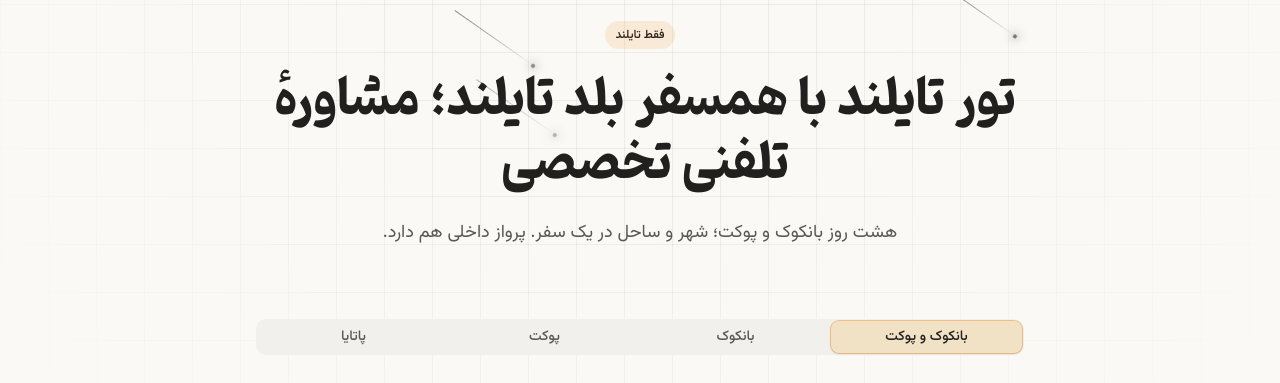
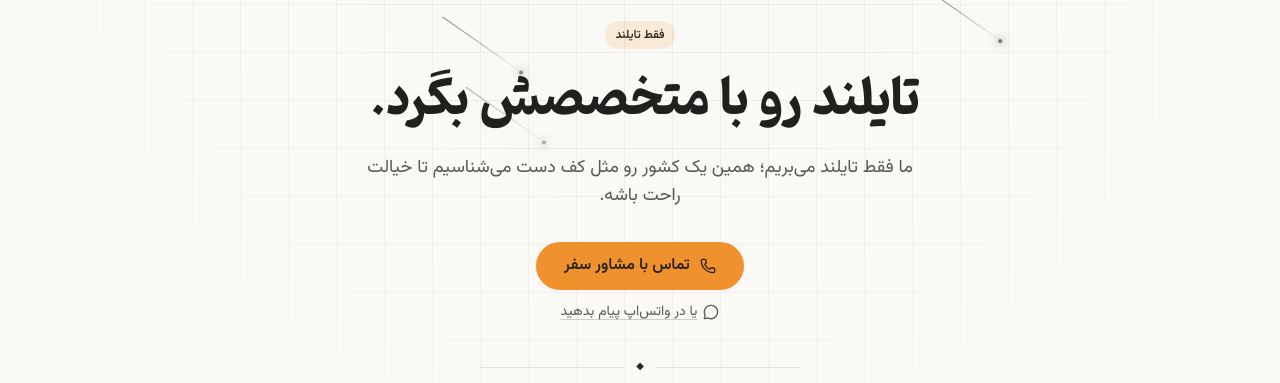
Before and after one commit to masoudroot/thailandgard, a Next.js app in the folder site/: page / in a window 1280 px wide. Shown: the part 178-561 px from the top of the page. Built offline with nearby package versions, Linux system fonts and the light colour scheme; no server answers; the database is empty.

Commit message:
تیتر و زیرتیتر تازهٔ هیرو خانه (تصمیم مسعود): تایلند رو با متخصصش بگرد.

```diff
--- a/site/components/site/HeroCapsule.tsx
+++ b/site/components/site/HeroCapsule.tsx
@@ -1,10 +1,8 @@
 "use client";
 
-import * as React from "react";
 import { MessageCircle, Phone } from "lucide-react";
 import { Badge } from "@/components/ui/badge";
 import { Button } from "@/components/ui/button";
-import { SegmentedControl } from "@/components/ui/segmented-control";
 import { Reveal } from "@/components/animations/reveal";
 import { BlurText } from "@/components/animations/blur-text";
 import { Meteors } from "@/components/animations/meteors";
@@ -25,38 +23,12 @@ import { Meteors } from "@/components/animations/meteors";
  * - تگ‌لاین «تایلند را درست ببین» حذف شد (موعظه‌ای + آویزان)
  * - نشان «فقط تایلند» (تمایز، نه تکرار تیتر)
  * - شهاب‌ها تک‌اجرا هستند تا با CTA رقابت نکنند
- * - زیرتیتر min-height دارد تا تعویض مقصد چیدمان را نپراند
+ * - زیرتیتر برند ثابت است (تصمیم مستقیم مسعود، ۱۴۰۵/۰۷/۲۰): کپسول انتخاب
+ *   مقصد حذف شد چون با زیرتیتر ثابت بی‌معنا می‌شد.
  * - امضای ایرانی (۱۴۰۵/۰۷/۲۰، نبض دیزاین): خط‌حایل مویی با لوزی کهربایی
  *   + جملهٔ انسانی زیر دکمه‌ها؛ نزدیک‌ترین زبان رجیستری: همان بلوک hero،
  *   بدون کامپوننت تازه؛ لحن خاکیِ برند («آدم جواب می‌دهد، نه ربات»)
  */
-/* ترتیب راست‌به‌چپ (دستور مسعود، ۱۴۰۵/۰۷/۲۰): گزینهٔ پیش‌فرض «بانکوک و پوکت»
-   اول می‌آید تا در چیدمان راست‌چین، راست‌ترین (نقطهٔ شروع خواندن) باشد. */
-const DESTINATIONS = [
-  {
-    value: "combo",
-    label: "بانکوک و پوکت",
-    suggestion: "هشت روز بانکوک و پوکت؛ شهر و ساحل در یک سفر. پرواز داخلی هم دارد.",
-  },
-  {
-    value: "bangkok",
-    label: "بانکوک",
-    suggestion: "سه شب بانکوک کافی است؛ معابد و بازار شناور با گشت فارسی‌زبان.",
-  },
-  {
-    value: "phuket",
-    label: "پوکت",
-    suggestion: "پنج شب پوکت؛ ساحل، جزیره‌گردی و غروب خلیج فانگ‌نگا.",
-  },
-  {
-    value: "pattaya",
-    label: "پاتایا",
-    suggestion: "دو شب پاتایا؛ ساحل جومتین و واکینگ استریت، دو ساعتی بانکوک.",
-  },
-] as const;
-
-type DestinationValue = (typeof DESTINATIONS)[number]["value"];
-
 export function HeroCapsule({
   phoneHref,
   phoneLabel,
@@ -66,19 +38,6 @@ export function HeroCapsule({
   phoneLabel: string;
   whatsappHref: string;
 }) {
-  const [destination, setDestination] = React.useState<DestinationValue>("combo");
-  const active = DESTINATIONS.find((d) => d.value === destination) ?? DESTINATIONS[0];
-  const capsuleWrap = React.useRef<HTMLDivElement>(null);
-
-  // موبایل (۳۶۰px): گزینهٔ فعال (مثل «بانکوک و پوکت») ممکن است بیرون دید باشد؛
-  // آن را به مرکز اسکرولر بیاور. فقط محور افقی؛ صفحه عمودی نمی‌پرد.
-  React.useEffect(() => {
-    const btn = capsuleWrap.current?.querySelector<HTMLElement>(
-      `[data-value="${CSS.escape(destination)}"]`,
-    );
-    btn?.scrollIntoView({ block: "nearest", inline: "nearest" });
-  }, [destination]);
-
   return (
     <section className="relative overflow-hidden px-6 py-20 text-center sm:py-28">
       {/* شبکهٔ محو از بالا | عین بلوک رجیستری hero (ماسک بازتر برای موبایل) */}
@@ -98,34 +57,17 @@ export function HeroCapsule({
           <Badge variant="brand">فقط تایلند</Badge>
         </Reveal>
 
-        {/* S-026 (هندآف سئو ۱۹:۰۰): h1 = کلمهٔ کلیدی هدف صفحه («تور تایلند») اول؛
-            شعار «همسفر بلد تایلند» دوم می‌ماند تا برندینگ تصمیم نهایی را بگیرد */}
+        {/* تیتر و زیرتیتر برند (تصمیم مستقیم مسعود، ۱۴۰۵/۰۷/۲۰):
+            جایگزین تیتر سئومحور قبلی («تور تایلند با همسفر بلد تایلند...») شد.
+            نکته: کلمهٔ کلیدی «تور تایلند» دیگر در h1 نیست؛ در title صفحه هست. */}
         <h1 className="font-display mt-5 text-4xl leading-[1.35] sm:text-5xl">
-          <BlurText text="تور تایلند با همسفر بلد تایلند؛ مشاورهٔ تلفنی تخصصی" delay={60} durationMs={300} />
+          <BlurText text="تایلند رو با متخصصش بگرد." delay={60} durationMs={300} />
         </h1>
 
         <Reveal delay={450} durationMs={200}>
-          <p
-            key={destination}
-            className="mx-auto mt-5 max-w-xl text-muted-foreground sm:text-lg min-h-[3.75rem] sm:min-h-[4.25rem] animate-[fade-swap_200ms_ease-out]"
-          >
-            {active.suggestion}
+          <p className="mx-auto mt-5 max-w-xl text-muted-foreground sm:text-lg">
+            ما فقط تایلند می‌بریم؛ همین یک کشور رو مثل کف دست می‌شناسیم تا خیالت راحت باشه.
           </p>
-        </Reveal>
-
-        {/* کپسول انتخاب مقصد؛ اسکرول افقی در موبایل تا قیچی نشود.
-            تب فعال پس‌زمینهٔ کرم پررنگ دارد (یافتهٔ M6 ممیزی ۱۶:۳۰) تا خواننده
-            بفهمد کدام مقصد را می‌خواند */}
-        <Reveal delay={650} durationMs={200} className="mt-8">
-          <div ref={capsuleWrap} className="mx-auto max-w-full overflow-x-auto pb-1">
-            <SegmentedControl
-              options={DESTINATIONS.map((d) => ({ value: d.value, label: d.label }))}
-              value={destination}
-              onChange={(v) => setDestination(v as DestinationValue)}
-              aria-label="انتخاب مقصد"
-              className="w-max min-w-full [&>span[aria-hidden]]:bg-[color-mix(in_oklch,var(--brand)_26%,var(--background))] [&>span[aria-hidden]]:ring-brand/50"
-            />
-          </div>
         </Reveal>
 
         <Reveal delay={800} durationMs={200} className="mt-8">
```
